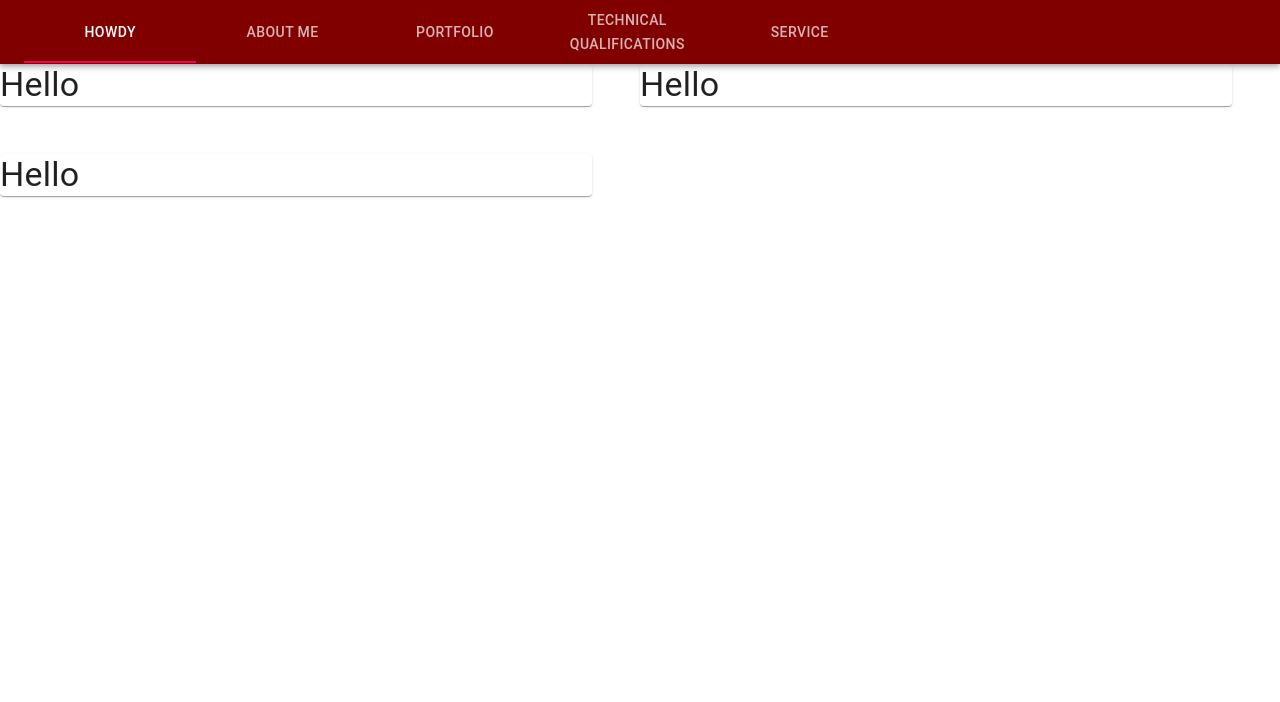
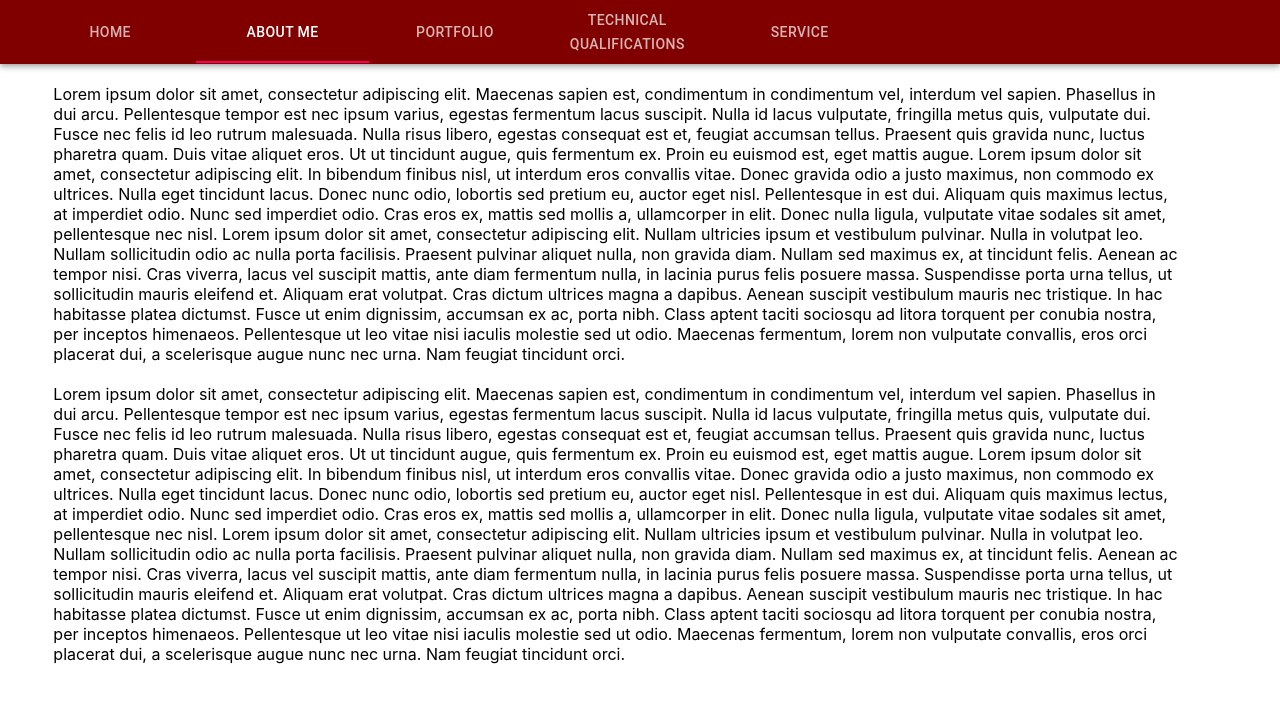
Before and after one commit to cole-downey/personal-website, a React (Create React App) app: page /about in a window 1280 px wide. Shown: the top 702 px of the page. Built offline with nearby package versions, Linux system fonts and the light colour scheme.

Commit message:
added router to app and contextualized header

```diff
--- a/src/App.js
+++ b/src/App.js
@@ -10,16 +10,45 @@ import {
   Link
 } from "react-router-dom";
 
+const pages = [
+  {
+    url: "/",
+    title: "Home",
+    index: 0,
+    cont: <div />,
+  }, {
+    url: "/about",
+    title: "About Me",
+    index: 1,
+    cont: <AboutMe />,
+  }, {
+    url: "/portfolio",
+    title: "Portfolio",
+    index: 2,
+    cont: <AboutMe />,
+  }, {
+    url: "/technical-qualifications",
+    title: "Technical Qualifications",
+    index: 3,
+    cont: <AboutMe />,
+  }, {
+    url: "/service",
+    title: "Service",
+    index: 4,
+    cont: <AboutMe />,
+  },
+]
+
 function App() {
   return (
     <StylesProvider injectFirst>
-      <Header />
+      <Header pages={pages} />
       <Grid container xs={12}>
         <Router>
           <Switch>
-            <Route path="/about">
-              <AboutMe />
-            </Route>
+            {pages.map((page) => (
+              <Route exact path={page.url} key={page.index}>{page.cont}</Route>
+            ))}
           </Switch>
         </Router>
       </Grid>
--- a/src/components/header.js
+++ b/src/components/header.js
@@ -1,31 +1,37 @@
 import React from 'react';
 import { AppBar, Toolbar, Tab, Tabs } from '@material-ui/core';
 import styled from 'styled-components';
+import { Route } from 'react-router-dom';
 
 const StyledAppBar = styled(AppBar)`
   background-color: #800000;
+  flex-grow: 1;
 `
+function getValue(pages) {
+  // iterates through pages list to find which value is current
+  var value = 0;
+  const testPages = [{ url: '/', index: 0 }, { url: '/about', index: 1 }]
+  pages.forEach(element => {
+    if (element.url === window.location.pathname) {
+      value = element.index;
+    }
+  });
+  return value;
+}
 
-const Header = () => {
-  const [value, setValue] = React.useState(0);
-  const handleChange = (event, newValue) => {
-    setValue(newValue);
-  }
-
+const Header = (props) => {
+  const pages = props.pages
   return (
     <div>
       <StyledAppBar position="sticky">
         <Toolbar>
           <Tabs
             variant="fullWidth"
-            value={value}
-            onChange={handleChange}
+            value={getValue(pages)}
+            centered
           >
-            <Tab label="Howdy" href="/" />
-            <Tab label="About Me" href="/about" />
-            <Tab label="Portfolio" />
-            <Tab label="Technical Qualifications" />
-            <Tab label="Service" />
+            {pages.map((page) =>
+              <Tab label={page.title} href={page.url} key={page.index} />)}
           </Tabs>
         </Toolbar>
       </StyledAppBar>
--- /dev/null
+++ b/src/containers/about-me/about-me-text.js
@@ -0,0 +1,28 @@
+import React from 'react';
+
+const AboutMeText = `
+Lorem ipsum dolor sit amet, consectetur adipiscing elit. Maecenas sapien est, condimentum in condimentum vel,
+interdum vel sapien. Phasellus in dui arcu. Pellentesque tempor est nec ipsum varius, egestas fermentum lacus suscipit.
+Nulla id lacus vulputate, fringilla metus quis, vulputate dui. Fusce nec felis id leo rutrum malesuada.
+Nulla risus libero, egestas consequat est et, feugiat accumsan tellus. Praesent quis gravida nunc,
+luctus pharetra quam. Duis vitae aliquet eros. Ut ut tincidunt augue, quis fermentum ex.
+Proin eu euismod est, eget mattis augue.
+
+Lorem ipsum dolor sit amet, consectetur adipiscing elit. In bibendum finibus nisl, ut interdum eros convallis vitae.
+Donec gravida odio a justo maximus, non commodo ex ultrices. Nulla eget tincidunt lacus. Donec nunc odio,
+lobortis sed pretium eu, auctor eget nisl. Pellentesque in est dui. Aliquam quis maximus lectus, at imperdiet odio.
+Nunc sed imperdiet odio. Cras eros ex, mattis sed mollis a, ullamcorper in elit.
+Donec nulla ligula, vulputate vitae sodales sit amet, pellentesque nec nisl.
+Lorem ipsum dolor sit amet, consectetur adipiscing elit. Nullam ultricies ipsum et vestibulum pulvinar.
+
+Nulla in volutpat leo. Nullam sollicitudin odio ac nulla porta facilisis. Praesent pulvinar aliquet nulla,
+non gravida diam. Nullam sed maximus ex, at tincidunt felis. Aenean ac tempor nisi. Cras viverra, lacus vel suscipit mattis,
+ante diam fermentum nulla, in lacinia purus felis posuere massa. Suspendisse porta urna tellus, ut sollicitudin mauris
+eleifend et. Aliquam erat volutpat. Cras dictum ultrices magna a dapibus. Aenean suscipit vestibulum mauris nec tristique.
+In hac habitasse platea dictumst. Fusce ut enim dignissim, accumsan ex ac, porta nibh.
+
+Class aptent taciti sociosqu ad litora torquent per conubia nostra, per inceptos himenaeos.
+Pellentesque ut leo vitae nisi iaculis molestie sed ut odio. Maecenas fermentum, lorem non vulputate convallis,
+eros orci placerat dui, a scelerisque augue nunc nec urna. Nam feugiat tincidunt orci.`;
+
+export default AboutMeText;
--- a/src/containers/about-me/aboutMe.js
+++ b/src/containers/about-me/aboutMe.js
@@ -1,29 +1,21 @@
 import React from 'react';
 import { Typography, Grid, Card } from "@material-ui/core";
-
+import AboutMeText from './about-me-text';
 
 const AboutMe = () => {
   return (
     <Grid container
       spacing={6}
-      justify="flex-start"
+      justify="center"
       alignItems="flex-start"
       xs={12}
     >
-      <Grid item xs={6}>
-        <Card>
-          <Typography variant="h4">Hello</Typography>
-        </Card>
-      </Grid>
-      <Grid item xs={6}>
-        <Card>
-          <Typography variant="h4">Hello</Typography>
-        </Card>
-      </Grid>
-      <Grid item xs={6}>
-        <Card>
-          <Typography variant="h4">Hello</Typography>
-        </Card>
+      <Grid item xs={11}>
+        <br />
+        <Typography variant="p">{AboutMeText}</Typography>
+        <br />
+        <br />
+        <Typography variant="p">{AboutMeText}</Typography>
       </Grid>
     </Grid>
   )
```
